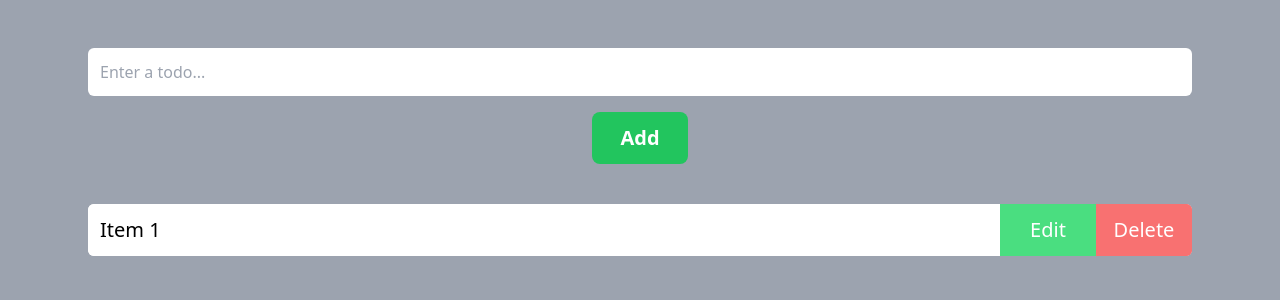
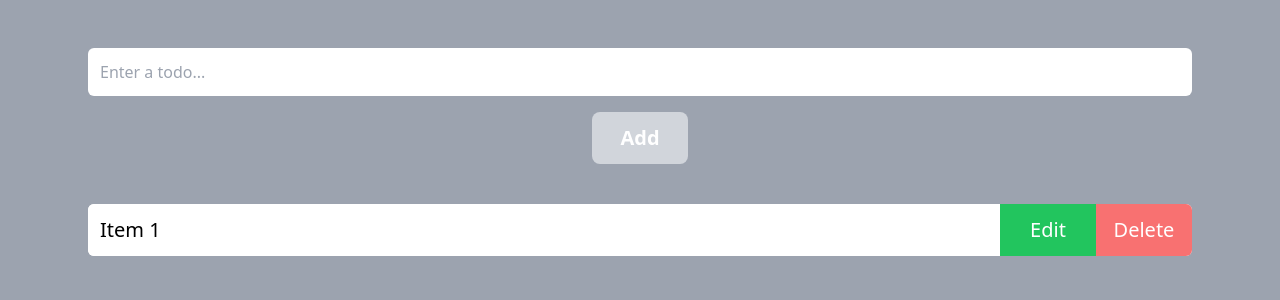
Before and after one commit to nitin0409sep/react_full, a React (Vite) app in the folder 11reduxToolKit/: page / in a window 1280 px wide. Shown: the top 300 px of the page. Built offline with nearby package versions, Linux system fonts and the light colour scheme.

Commit message:
Modified CSS for add, edit and save button bg-color

```diff
--- a/11reduxToolKit/src/components/AddTodo.jsx
+++ b/11reduxToolKit/src/components/AddTodo.jsx
@@ -33,7 +33,9 @@ const AddTodo = () => {
 
         <button
           type="submit"
-          className="p-3 bg-green-500 text-white w-24 rounded-lg text-xl font-semibold"
+          className={`${
+            input.length === 0 ? "bg-gray-300" : "bg-blue-400"
+          } p-3 text-white w-24 rounded-lg text-xl font-semibold`}
           disabled={input.length === 0}
         >
           Add
--- a/11reduxToolKit/src/components/Todos.jsx
+++ b/11reduxToolKit/src/components/Todos.jsx
@@ -61,9 +61,13 @@ const Todos = () => {
               />
             )}
 
-            <div className="flex h-fit bg-red-400 rounded-e-md">
+            <div className="flex h-fit rounded-e-md">
               <button
-                className="bg-green-400 w-24 p-3 text-white text-xl"
+                className={`${
+                  editable & (editTodoIdx === todo.id)
+                    ? "bg-blue-400"
+                    : "bg-green-500"
+                } w-24 p-3 text-white text-xl`}
                 onClick={() => updateTodoItem(todo)}
               >
                 {editable & (editTodoIdx === todo.id) ? "Save" : "Edit"}
```
